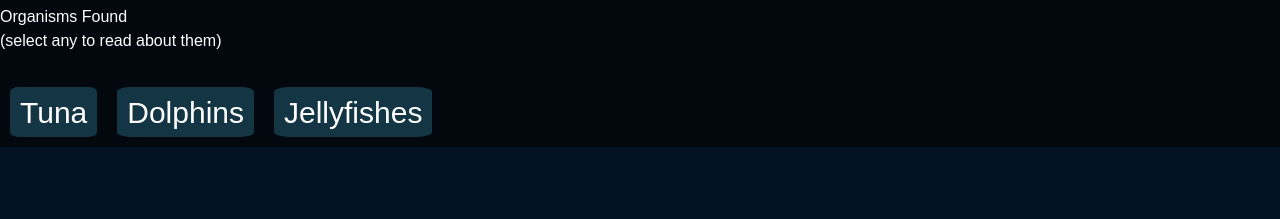
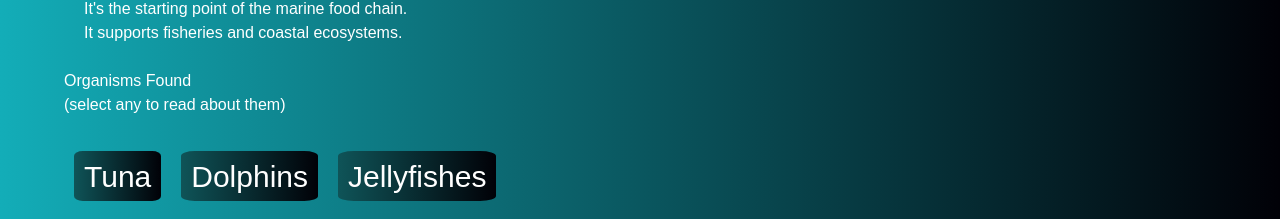
Before and after one commit to NishchayMittal/WW-25_Bit_Forge, a Next.js app: page /layers/l1 in a window 1280 px wide. Shown: the part 1251-1470 px from the top of the page. Before the commit the page ends 1398 px from the top, so only its background shows below. Built offline with nearby package versions, Linux system fonts and the light colour scheme.

Commit message:
changing the styling of layer 1 to 5 pages

```diff
--- a/app/layers/l1/style.css
+++ b/app/layers/l1/style.css
@@ -35,7 +35,8 @@ ul li a{
 
 
 section{
-    background-color: rgba(0, 0, 0, 0.6);
+    background: linear-gradient(to right, rgb(19, 173, 184), rgb(1, 1, 7));
+    padding: 5%;
 }
 
 
@@ -59,10 +60,10 @@ section{
   left: 0;
   right: 0;
   height: 100%;
-  font-size: 15vw;
+  font-size: 20vw;
   margin-left: 0vw;
-  line-height: 80vw;
-  background-color: rgb(0, 0, 0);
+  line-height: 60vw;
+  background: linear-gradient(to right, rgb(19, 173, 184), rgb(1, 1, 7));
   user-select: none;
   mix-blend-mode: multiply;
 }
@@ -70,10 +71,13 @@ section{
 h1{
   color: #ffffff;
   letter-spacing:-1vw;
+  padding-left: 5%;
+  padding-right: 5%;
+  text-align: center;
 }
 
 button{
-  background-color: rgb(19, 53, 68);
+  background: linear-gradient(to right, rgb(15, 84, 88), rgb(1, 1, 7));
   font-size: 30px;
   color: #fff;
   border-radius: 10%;
--- a/app/layers/l2/page.tsx
+++ b/app/layers/l2/page.tsx
@@ -6,7 +6,7 @@ const layer2 = () => {
   return (
     <div>
       <div className="video-section">
-        <video src="/videos/layer2.mp4" loop autoPlay muted></video>
+        <video src="/videos/layer.mp4" loop autoPlay muted></video>
         <div className="video-copy">
           <h1 className={bebas.className}>MESOPELAGIC</h1>
         </div>
--- a/app/layers/l2/style.css
+++ b/app/layers/l2/style.css
@@ -35,7 +35,8 @@ ul li a{
 
 
 section{
-    background-color: rgba(0, 0, 0, 0.6);
+    background: linear-gradient(to right, rgb(19, 173, 184), rgb(1, 1, 7));
+    padding: 5%;
 }
 
 
@@ -59,10 +60,10 @@ section{
   left: 0;
   right: 0;
   height: 100%;
-  font-size: 13vw;
+  font-size: 20vw;
   margin-left: 0vw;
-  line-height: 80vw;
-  background-color: rgb(0, 0, 0);
+  line-height: 60vw;
+  background: linear-gradient(to right, rgb(19, 173, 184), rgb(1, 1, 7));
   user-select: none;
   mix-blend-mode: multiply;
 }
@@ -70,10 +71,13 @@ section{
 h1{
   color: #ffffff;
   letter-spacing:-1vw;
+  padding-left: 5%;
+  padding-right: 5%;
+  text-align: center;
 }
 
 button{
-  background-color: rgb(19, 53, 68);
+  background: linear-gradient(to right, rgb(15, 84, 88), rgb(1, 1, 7));
   font-size: 30px;
   color: #fff;
   border-radius: 10%;
--- a/app/layers/l3/page.tsx
+++ b/app/layers/l3/page.tsx
@@ -6,7 +6,7 @@ const layer3 = () => {
   return (
     <div>
       <div className="video-section">
-        <video src="/videos/jellyfishes.mp4" loop autoPlay muted></video>
+        <video src="/videos/layer.mp4" loop autoPlay muted></video>
         <div className="video-copy">
           <h1 className={bebas.className}>BATHYPELAGIC</h1>
         </div>
--- a/app/layers/l3/style.css
+++ b/app/layers/l3/style.css
@@ -35,7 +35,8 @@ ul li a{
 
 
 section{
-    background-color: rgba(0, 0, 0, 0.6);
+    background: linear-gradient(to right, rgb(19, 173, 184), rgb(1, 1, 7));
+    padding: 5%;
 }
 
 
@@ -59,10 +60,10 @@ section{
   left: 0;
   right: 0;
   height: 100%;
-  font-size: 12vw;
+  font-size: 20vw;
   margin-left: 0vw;
-  line-height: 80vw;
-  background-color: rgb(0, 0, 0);
+  line-height: 60vw;
+  background: linear-gradient(to right, rgb(19, 173, 184), rgb(1, 1, 7));
   user-select: none;
   mix-blend-mode: multiply;
 }
@@ -70,10 +71,13 @@ section{
 h1{
   color: #ffffff;
   letter-spacing:-1vw;
+  padding-left: 5%;
+  padding-right: 5%;
+  text-align: center;
 }
 
 button{
-  background-color: rgb(19, 53, 68);
+  background: linear-gradient(to right, rgb(15, 84, 88), rgb(1, 1, 7));
   font-size: 30px;
   color: #fff;
   border-radius: 10%;
--- a/app/layers/l4/page.jsx
+++ b/app/layers/l4/page.jsx
@@ -6,7 +6,7 @@ const layer4 = () => {
   return (
     <div>
       <div className="video-section">
-        <video src="/videos/dolphins.mp4" loop autoPlay muted></video>
+        <video src="/videos/layer.mp4" loop autoPlay muted></video>
         <div className="video-copy">
           <h1 className={bebas.className}>ABYSSOPELAGIC</h1>
         </div>
--- a/app/layers/l4/style.css
+++ b/app/layers/l4/style.css
@@ -35,7 +35,8 @@ ul li a{
 
 
 section{
-    background-color: rgba(0, 0, 0, 0.6);
+    background: linear-gradient(to right, rgb(19, 173, 184), rgb(1, 1, 7));
+    padding: 5%;
 }
 
 
@@ -59,10 +60,10 @@ section{
   left: 0;
   right: 0;
   height: 100%;
-  font-size: 11vw;
+  font-size: 20vw;
   margin-left: 0vw;
-  line-height: 80vw;
-  background-color: rgb(0, 0, 0);
+  line-height: 60vw;
+  background: linear-gradient(to right, rgb(19, 173, 184), rgb(1, 1, 7));
   user-select: none;
   mix-blend-mode: multiply;
 }
@@ -70,10 +71,13 @@ section{
 h1{
   color: #ffffff;
   letter-spacing:-1vw;
+  padding-left: 5%;
+  padding-right: 5%;
+  text-align: center;
 }
 
 button{
-  background-color: rgb(19, 53, 68);
+  background: linear-gradient(to right, rgb(15, 84, 88), rgb(1, 1, 7));
   font-size: 30px;
   color: #fff;
   border-radius: 10%;
--- a/app/layers/l5/page.jsx
+++ b/app/layers/l5/page.jsx
@@ -6,7 +6,7 @@ const layer5 = () => {
   return (
     <div>
       <div className="video-section">
-        <video src="/videos/tuna.mp4" loop autoPlay muted></video>
+        <video src="/videos/layer.mp4" loop autoPlay muted></video>
         <div className="video-copy">
           <h1 className={ bebas.className }>HADALPELAGIC</h1>
         </div>
--- a/app/layers/l5/style.css
+++ b/app/layers/l5/style.css
@@ -35,7 +35,8 @@ ul li a{
 
 
 section{
-    background-color: rgba(0, 0, 0, 0.6);
+    background: linear-gradient(to right, rgb(19, 173, 184), rgb(1, 1, 7));
+    padding: 5%;
 }
 
 
@@ -59,10 +60,10 @@ section{
   left: 0;
   right: 0;
   height: 100%;
-  font-size: 12vw;
+  font-size: 20vw;
   margin-left: 0vw;
-  line-height: 80vw;
-  background-color: rgb(0, 0, 0);
+  line-height: 60vw;
+  background: linear-gradient(to right, rgb(19, 173, 184), rgb(1, 1, 7));
   user-select: none;
   mix-blend-mode: multiply;
 }
@@ -70,10 +71,13 @@ section{
 h1{
   color: #ffffff;
   letter-spacing:-1vw;
+  padding-left: 5%;
+  padding-right: 5%;
+  text-align: center;
 }
 
 button{
-  background-color: rgb(19, 53, 68);
+  background: linear-gradient(to right, rgb(15, 84, 88), rgb(1, 1, 7));
   font-size: 30px;
   color: #fff;
   border-radius: 10%;
--- a/package.json
+++ b/package.json
@@ -12,6 +12,7 @@
     "framer-motion": "^12.23.0",
     "gsap": "^3.13.0",
     "next": "15.3.5",
+    "next.js": "^1.0.3",
     "nextjs": "^0.0.3",
     "react": "^19.0.0",
     "react-dom": "^19.0.0"
```
Also changed, not shown: 2 other files (tests, documents, lock files or other folders).
